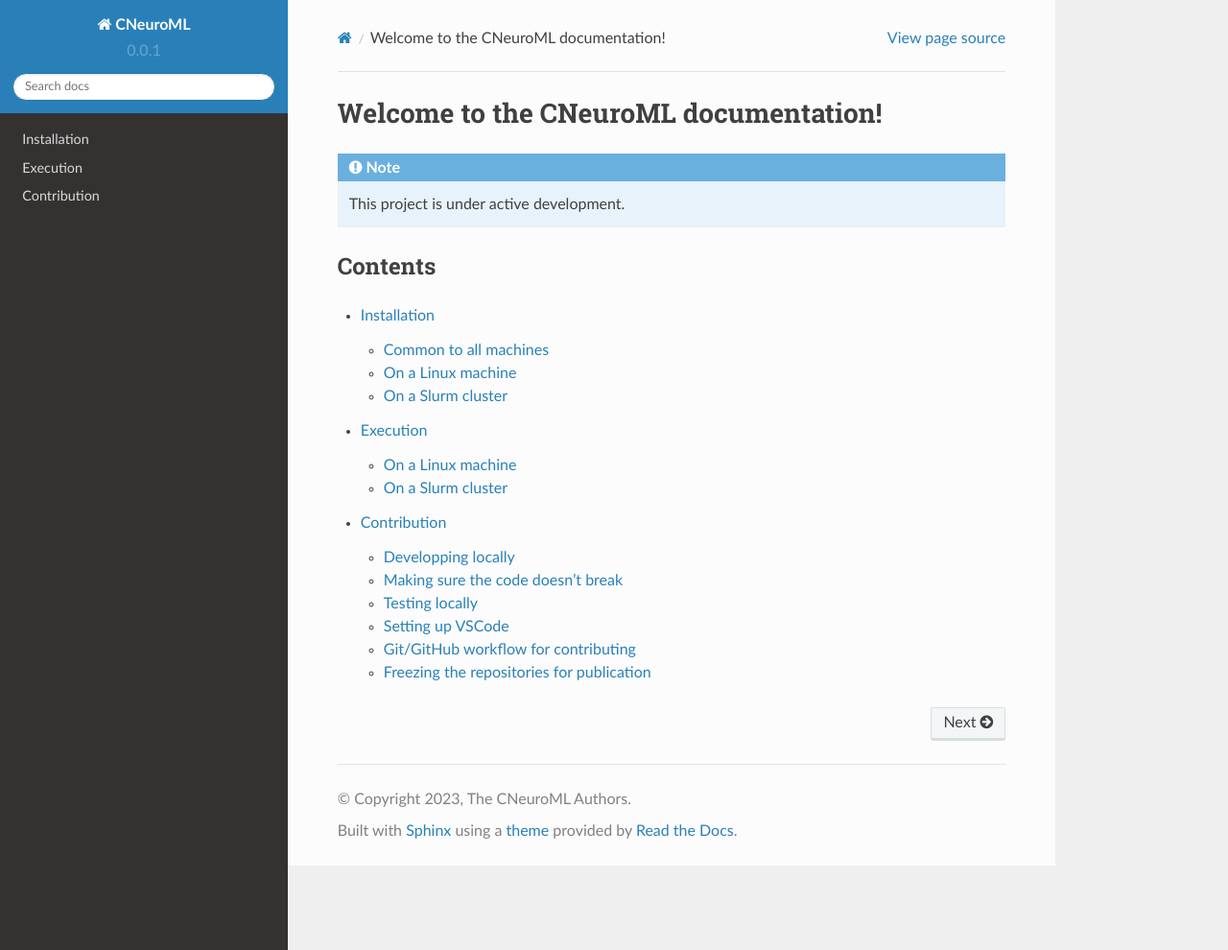
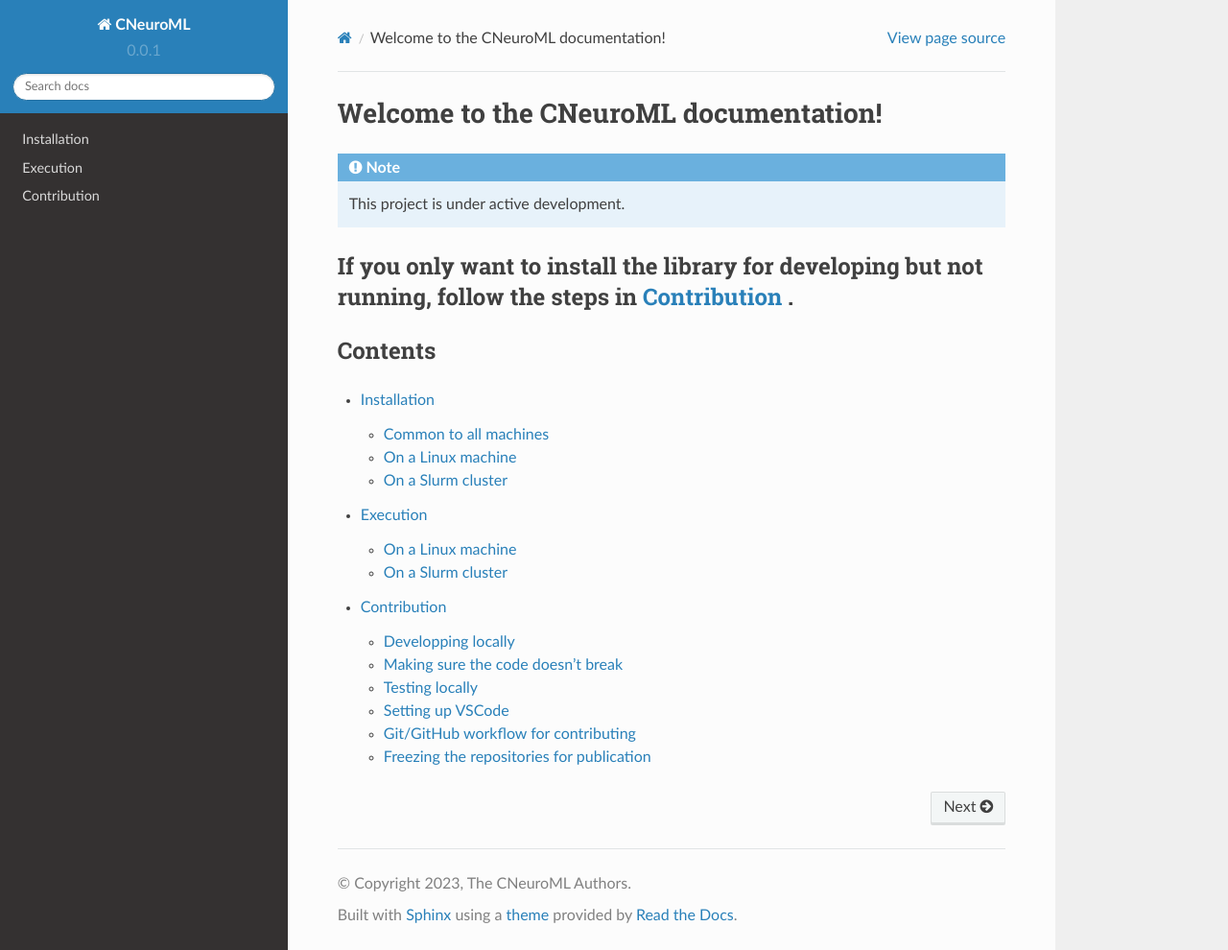
Before and after one commit to courtois-neuromod/cneuromax, a Sphinx documentation site: the page built from docs/index.rst, in a window 1280 px wide and 990 px high. Shown: the whole window at 96% size. Built offline with Sphinx 7.4.7 and the Read the Docs theme 2.0.0, drawn with Linux system fonts in a browser that asks for light colours.

Commit message:
Add pointers for contributors in index

```diff
--- a/docs/index.rst
+++ b/docs/index.rst
@@ -5,7 +5,7 @@
 .. note::
 
    This project is under active development.
-
+If you only want to install the library for developing but not running, follow the steps in `Contribution <https://courtois-neuromod.github.io/cneuroml/Contribution.html>`_ .
 ********
 Contents
 ********
```
